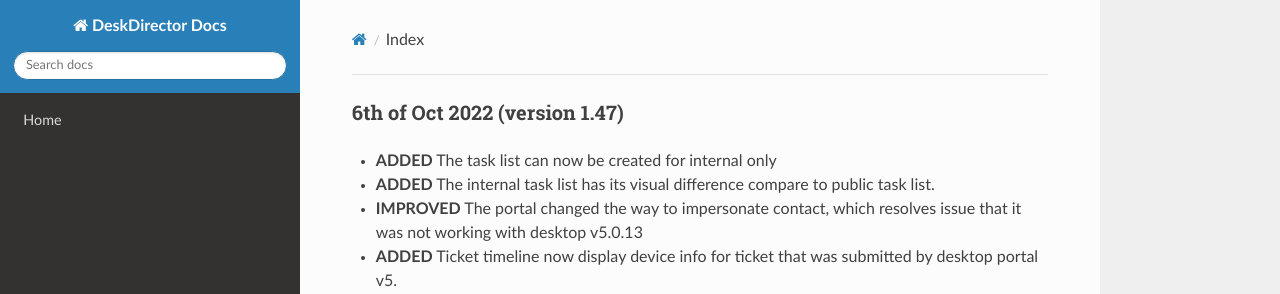
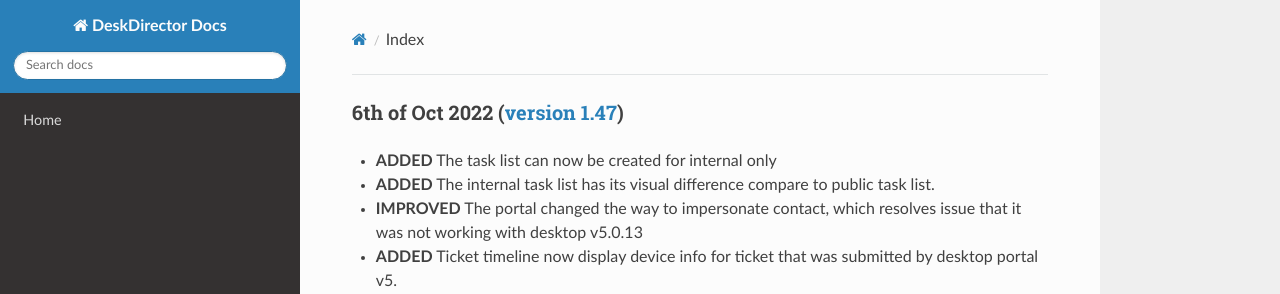
Before and after one commit to DeskDirector/docs, an MkDocs documentation site: the page built from docs/_release/tech/README.md, in a window 1280 px wide and 900 px high. Shown: the top 294 px of the window. Built offline with MkDocs 1.6.1, drawn with Linux system fonts in a browser that asks for light colours; nearby versions of some CDN libraries; old or Windows-style settings are respelled for this version of MkDocs; part of the change alters nothing that is shown.

```diff
--- a/docs/_release/tech/README.md
+++ b/docs/_release/tech/README.md
@@ -1,4 +1,4 @@
-### 6th of Oct 2022 (version 1.47)
+### 6th of Oct 2022 ([version 1.47](v1.47))
 
 - **ADDED** The task list can now be created for internal only
 - **ADDED** The internal task list has its visual difference compare to public task list.
```
